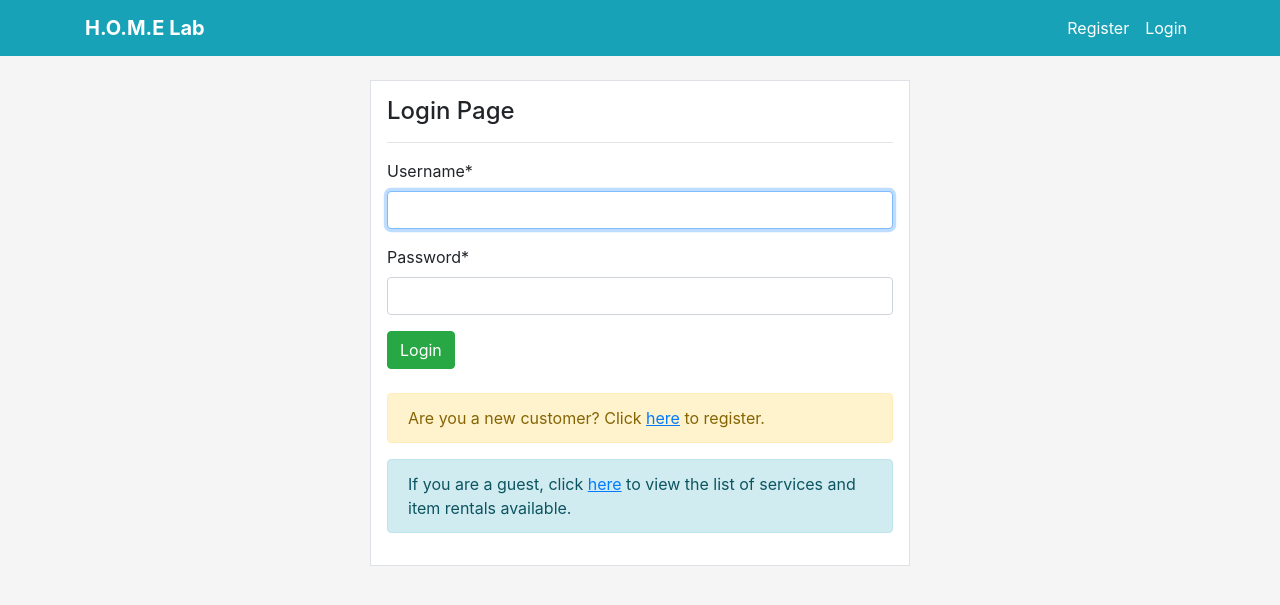
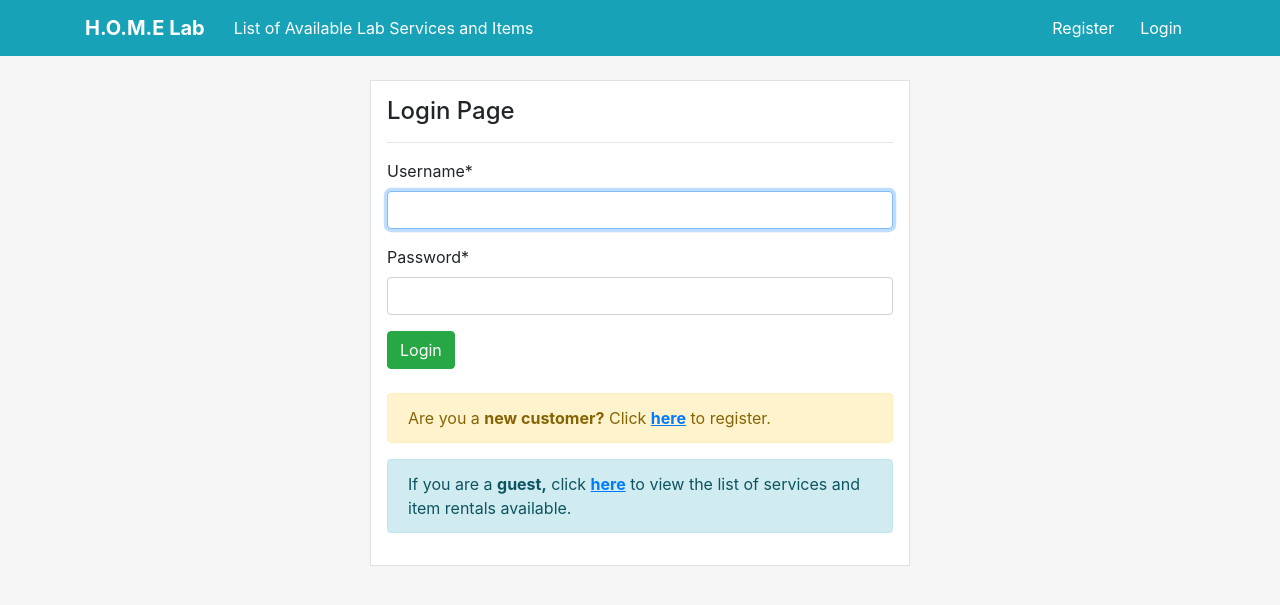
Before and after one commit to xwenjiee/render-fyp-lab-management-system, a Django app: page / in a window 1280 px wide. Shown: the top 605 px of the page. Run offline with Django 4.2, Linux system fonts and the light colour scheme; some libraries are stand-ins or nearby versions.

Commit message:
Add existing project files to Git finals

```diff
--- a/LabWise/templates/dashboard/serviceItem.html
+++ b/LabWise/templates/dashboard/serviceItem.html
@@ -21,7 +21,7 @@
             <hr>
             <form method="POST">
                 {% csrf_token %}
-                <div type="button" class="btn btn-info btn-block mb-2" id="wtf" onclick="myFunction()" value="">Scan to input Serial Number<i class="bi bi-qr-code-scan"></i></div>
+                <div type="button" class="btn btn-info btn-block mb-2" id="wtf" onclick="myFunction()" value="">Scan to input Serial Number <i class="bi bi-qr-code-scan"></i></div>
 
                 <div id="reader" style="width: 100%"></div>
 
--- a/LabWise/templates/dashboard/staff.html
+++ b/LabWise/templates/dashboard/staff.html
@@ -15,7 +15,7 @@
         {% endfor %}
         {% endif %}
         <div class="card card-body">
-            <h5>Add New Staff Account</h5>
+            <h5>Add New Admin Account</h5>
             <hr>
             <form method="POST">
                 {% csrf_token %}
--- a/LabWise/templates/partials/nav.html
+++ b/LabWise/templates/partials/nav.html
@@ -13,30 +13,47 @@
         <div class="collapse navbar-collapse" id="navbarSupportedContent">
             <ul class="navbar-nav mr-auto">
                 <li class="nav-item active">
-                    <a class="nav-link text-white" href="{% url 'dashboard-index' %}">Dashboard <span
+                    <a class="btn btn-info" href="{% url 'dashboard-index' %}">Dashboard <span
                             class="sr-only">(current)</span></a>
                 </li>
+
+                <li class="nav-item active">
+                    <a class="btn btn-info" href="{% url 'guest-view' %}">List of Available Lab Services and Items<span
+                            class="sr-only">(current)</span></a>
+                </li>
+
             </ul>
             <ul class="navbar-nav ml-auto">
                 <li class="nav-item active">
-                    <a class="nav-link text-white" href="{% url 'user-profile' %}">{{ user.username }} Profile
+                    <a class="btn btn-info" href="{% url 'user-profile' %}">My Profile
                         <span class="sr-only">(current)</span></a>
                 </li>
                 <li class="nav-item">
-                    <a class="nav-link text-white" href="{% url 'user-logout' %}">Logout</a>
+                    <a class="btn btn-danger" href="{% url 'user-logout' %}">Logout</a>
                 </li>
             </ul>
             {% else %}
+            <ul class="navbar-nav mr-auto">
+
+                <li class="nav-item active">
+                    <a class="btn btn-info" href="{% url 'guest-view' %}">List of Available Lab Services and Items<span
+                            class="sr-only">(current)</span></a>
+                </li>
+
+            </ul>
             <ul class="navbar-nav ml-auto">
+
+
                 <li class="nav-item active">
-                    <a class="nav-link text-white" href="{% url 'user-register' %}">Register <span
+                    <a class="btn btn-info" href="{% url 'user-register' %}">Register <span
                             class="sr-only">(current)</span></a>
                 </li>
                 <li class="nav-item">
-                    <a class="nav-link text-white" href="{% url 'user-login' %}">Login</a>
+                    <a class="btn btn-info" href="{% url 'user-login' %}">Login</a>
                 </li>
             </ul>
             {% endif %}
+
         </div>
     </div>
 </nav>
--- a/LabWise/templates/partials/topside.html
+++ b/LabWise/templates/partials/topside.html
@@ -21,7 +21,7 @@
             >
               <div class="card my-card shadow ">
                 <div class="card-body text-center" >
-                  <h4>Staff <i class="bi bi-person-vcard-fill"></i></h4>
+                  <h4>Admins <i class="bi bi-person-vcard-fill"></i></h4>
                   <h3>{{ staff_count }}</h3>
                 </div>
               </div>
@@ -74,7 +74,7 @@
             >
               <div class="card my-card shadow">
                 <div class="card-body text-center">
-                  <h4>Orders <i class="bi bi-receipt"></i></h4>
+                  <h4>Bookings <i class="bi bi-receipt"></i></h4>
                   <h3>{{ order_count }}</h3>
                 </div>
               </div>
--- a/LabWise/templates/user/login.html
+++ b/LabWise/templates/user/login.html
@@ -13,15 +13,16 @@
       <form method="POST">
         {% csrf_token %} {{ form|crispy }}
         <input class="btn btn-success" type="submit" value="Login" />
-        <div class="alert alert-warning mt-4">
 
-          Are you a new customer? Click <a class="" href="{% url 'user-register' %}"><u>here</u></a> to register.
-        </div>
 
 
       </form>
-      <div class="alert alert-info mt-2" role="alert">
-        If you are a guest, click <a class="" href="{% url 'guest-view' %}"><u>here</u></a> to view the list of services and item rentals available.
+      <div class="alert alert-warning mt-4">
+
+        Are you a <b>new customer?</b> Click <a class="" href="{% url 'user-register' %}"><b><u>here</u></b></a> to register.
+      </div>
+      <div class="alert alert-info" role="alert">
+        If you are a <b>guest,</b> click <a class="" href="{% url 'guest-view' %}"><b><u>here</u></b></a> to view the list of services and item rentals available.
       </div>
 
     </div>
--- a/LabWise/templates/user/profile.html
+++ b/LabWise/templates/user/profile.html
@@ -35,6 +35,7 @@
                                 <td>{{ user.last_name }}</td>
                             </tr>
                             <tr>
+
                                 <th><a class="btn btn-info btn-sm" href="{% url 'user-password-update' %}">Change Password</a></th>
                             </tr>
                         </tbody>
```
Also changed, not shown: LabWise/templates/guest_view.html (+16 -0 lines), LabWise/templates/user/register.html (+8 -1 lines), LabWise/static/img/logo.png.
